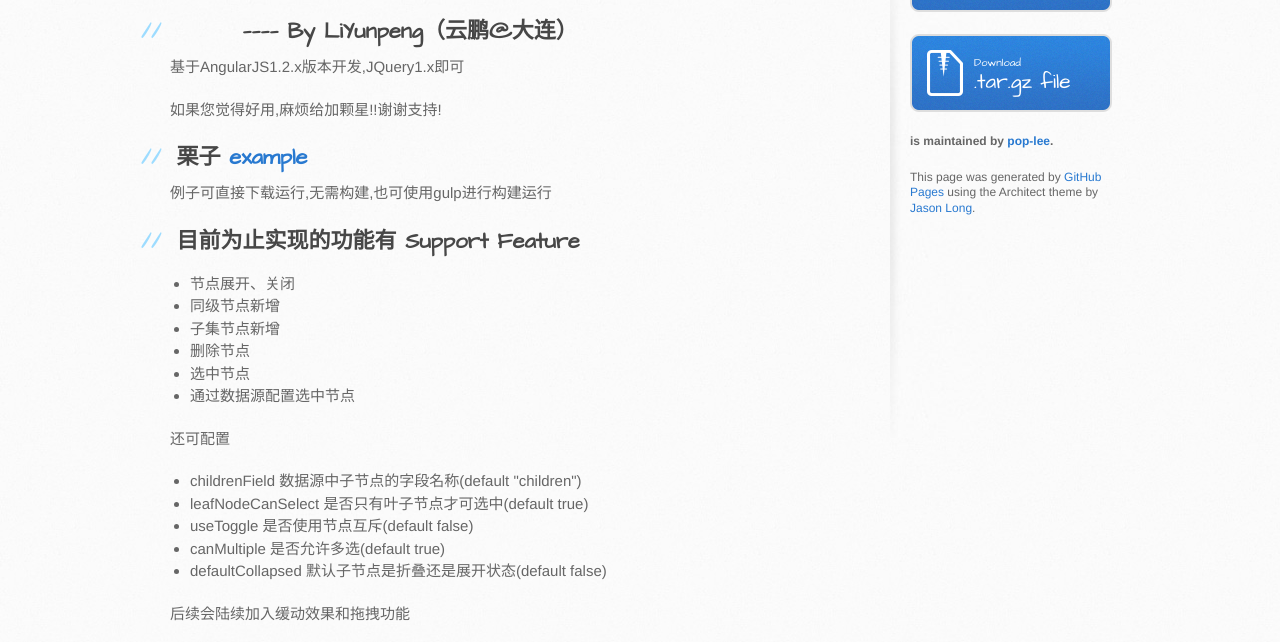
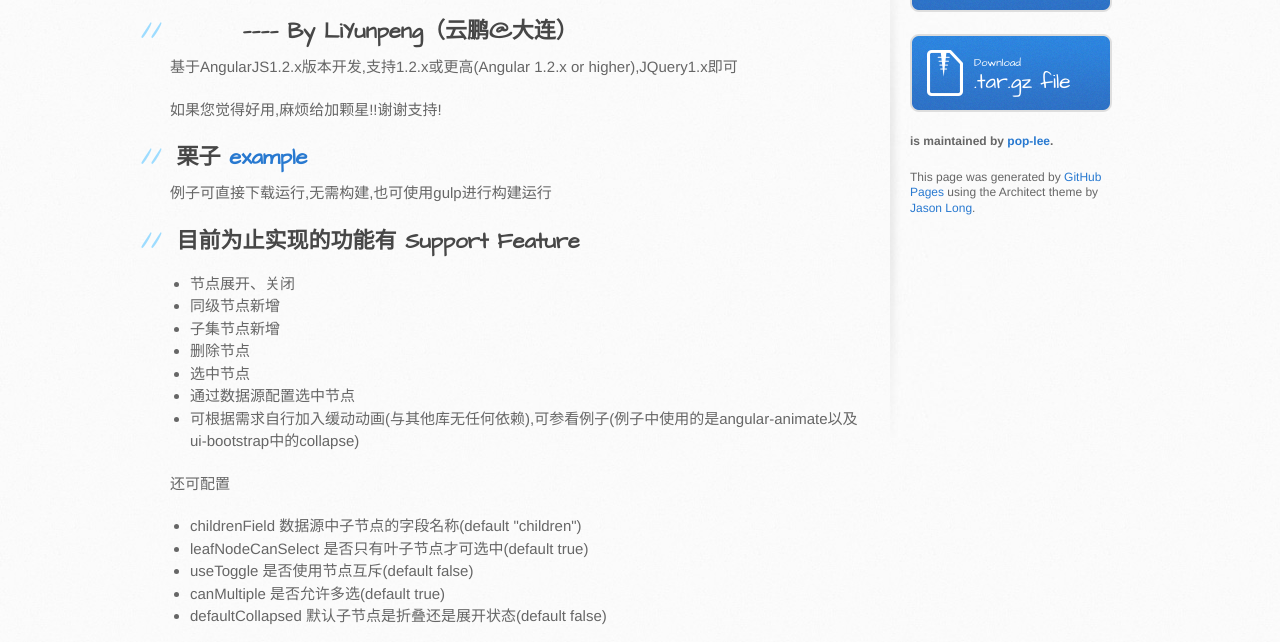
Before and after one commit to pop-lee/z-angular-tree, a website: page index.html in a window 1280 px wide. Shown: the part 298-940 px from the top of the page. Drawn offline with Linux system fonts and the light colour scheme.

```diff
--- a/index.html
+++ b/index.html
@@ -34,7 +34,7 @@
 <h2>
 <a id="-by-liyunpeng云鹏大连" class="anchor" href="#-by-liyunpeng%E4%BA%91%E9%B9%8F%E5%A4%A7%E8%BF%9E" aria-hidden="true"><span aria-hidden="true" class="octicon octicon-link"></span></a>　　　———— By LiYunpeng（云鹏@大连）</h2>
 
-<p>基于AngularJS1.2.x版本开发,JQuery1.x即可</p>
+<p>基于AngularJS1.2.x版本开发,支持1.2.x或更高(Angular 1.2.x or higher),JQuery1.x即可</p>
 
 <p>如果您觉得好用,麻烦给加颗星!!谢谢支持!</p>
 
@@ -54,6 +54,7 @@
 <li>删除节点</li>
 <li>选中节点</li>
 <li>通过数据源配置选中节点</li>
+<li>可根据需求自行加入缓动动画(与其他库无任何依赖),可参看例子(例子中使用的是angular-animate以及ui-bootstrap中的collapse)</li>
 </ul>
 
 <p>还可配置</p>
@@ -66,7 +67,7 @@
 <li>defaultCollapsed 默认子节点是折叠还是展开状态(default false)</li>
 </ul>
 
-<p>后续会陆续加入缓动效果和拖拽功能</p>
+<p>后续会加入拖拽功能</p>
 
 <h2>
 <a id="安装-install" class="anchor" href="#%E5%AE%89%E8%A3%85-install" aria-hidden="true"><span aria-hidden="true" class="octicon octicon-link"></span></a>安装 install</h2>
```
Also changed, not shown: params.json (+1 -1 lines).
